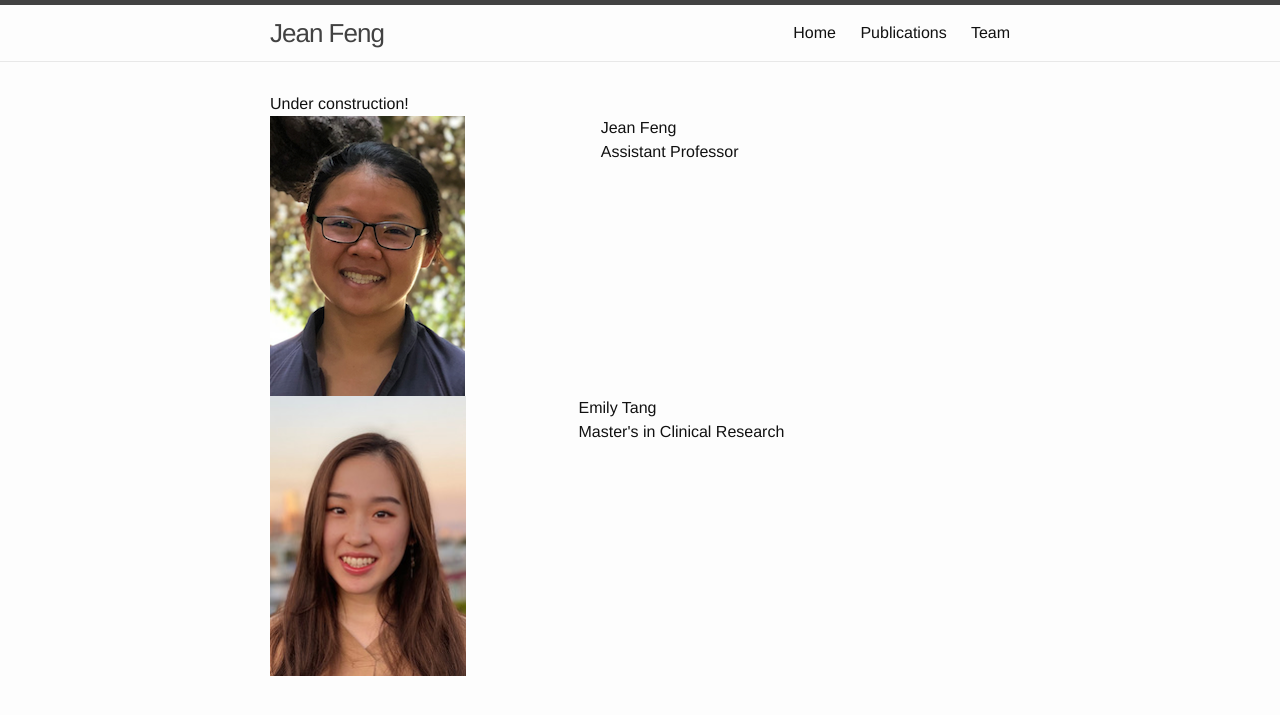
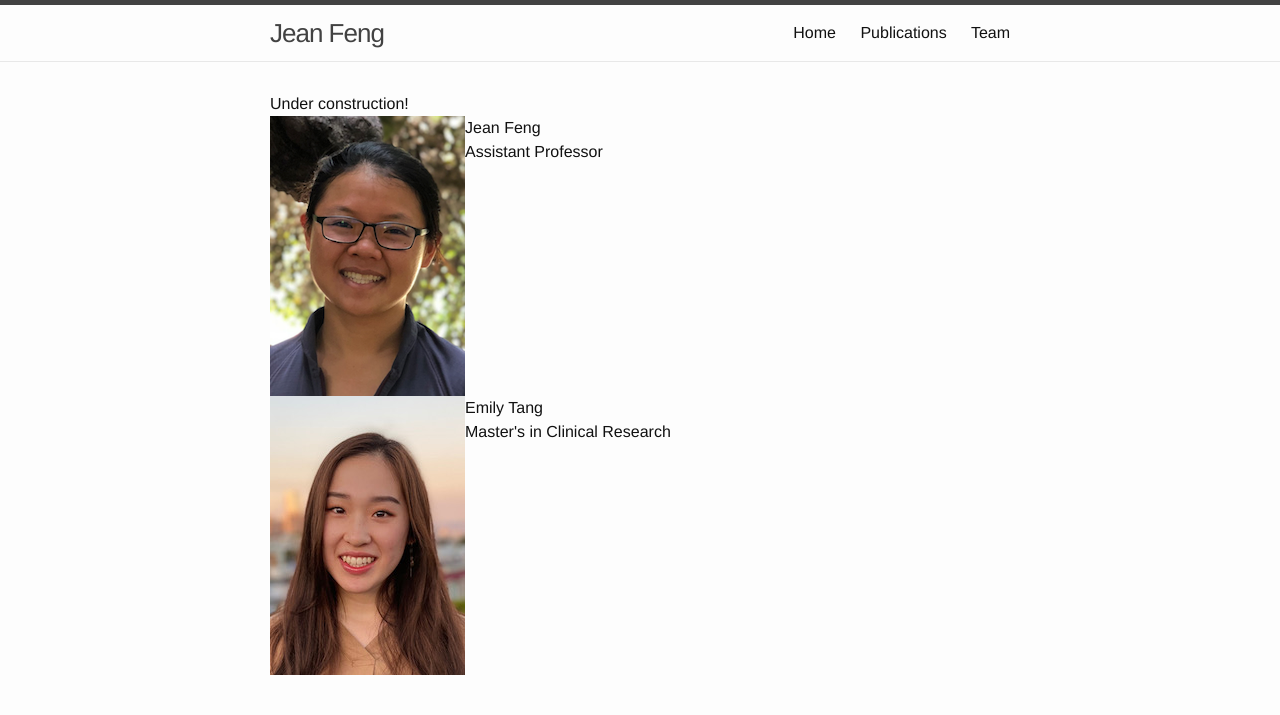
Before and after one commit to jjfeng/jjfeng.github.io, a Jekyll site: the page built from team.html, in a window 1280 px wide. Shown: the top 715 px of the page. Built offline with Jekyll 4.4.1, drawn with Linux system fonts in a browser that asks for light colours.

Commit message:
update team

```diff
--- a/team.html
+++ b/team.html
@@ -6,22 +6,22 @@
 Under construction!
 <br/>
 
-<div class="container" style="height: 280px; display: flex">
-<div style="flex-grow: 1; float: left">
-<img src="headshot.png" margin="20px" height="280px">
+<div class="container" style="display: flex; flex-wrap: wrap">
+<div>
+<img src="headshot.png" margin="20px">
 </div>
-<div style="flex-grow: 2">
+<div>
 Jean Feng
 <br/>
 Assistant Professor
 </div>
 </div>
 
-<div class="container" style="height: 280px; display: flex">
-<div style="flex-grow: 1; float: left">
-<img src="emily.jpeg" margin="20px" height="280px">
+<div class="container" style="display: flex; flex-wrap: wrap">
+<div>
+<img src="emily.jpeg" margin="20px">
 </div>
-<div style="flex-grow: 2">
+<div>
 Emily Tang
 <br/>
 Master's in Clinical Research
```
